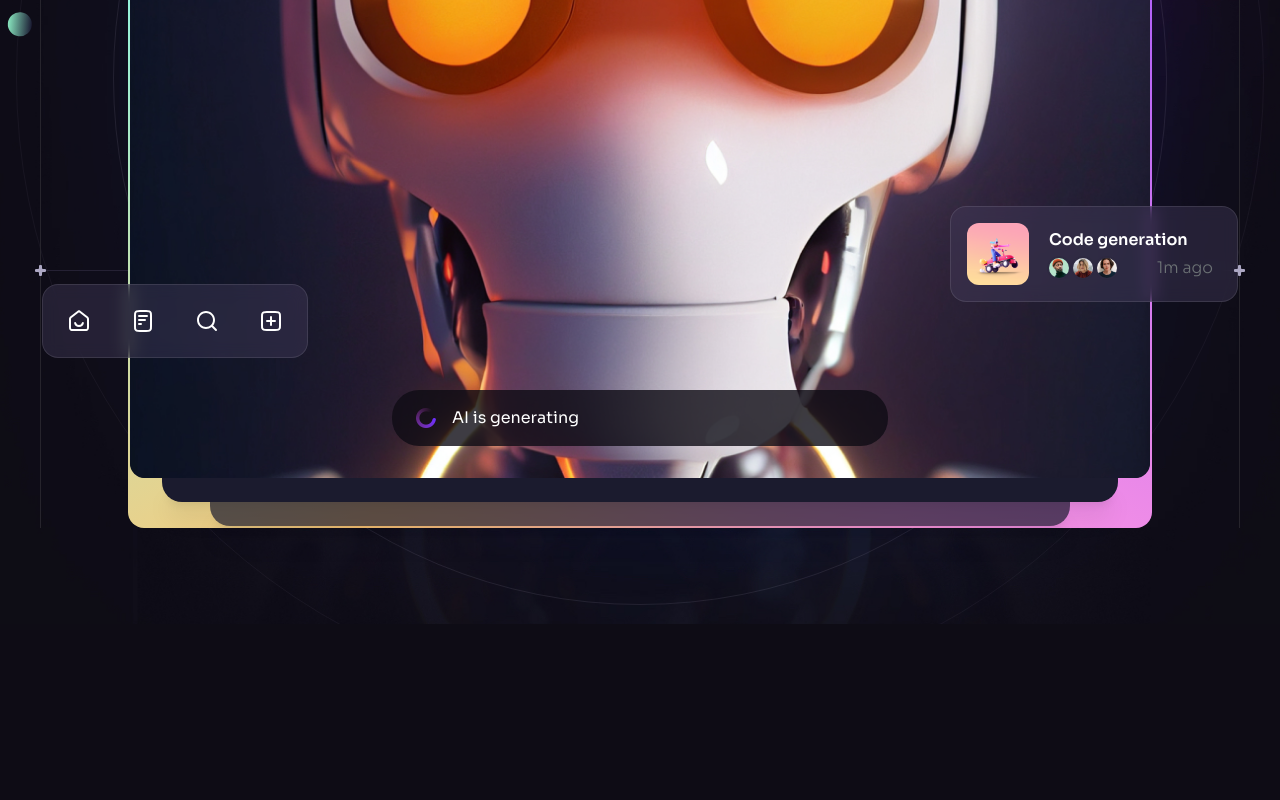
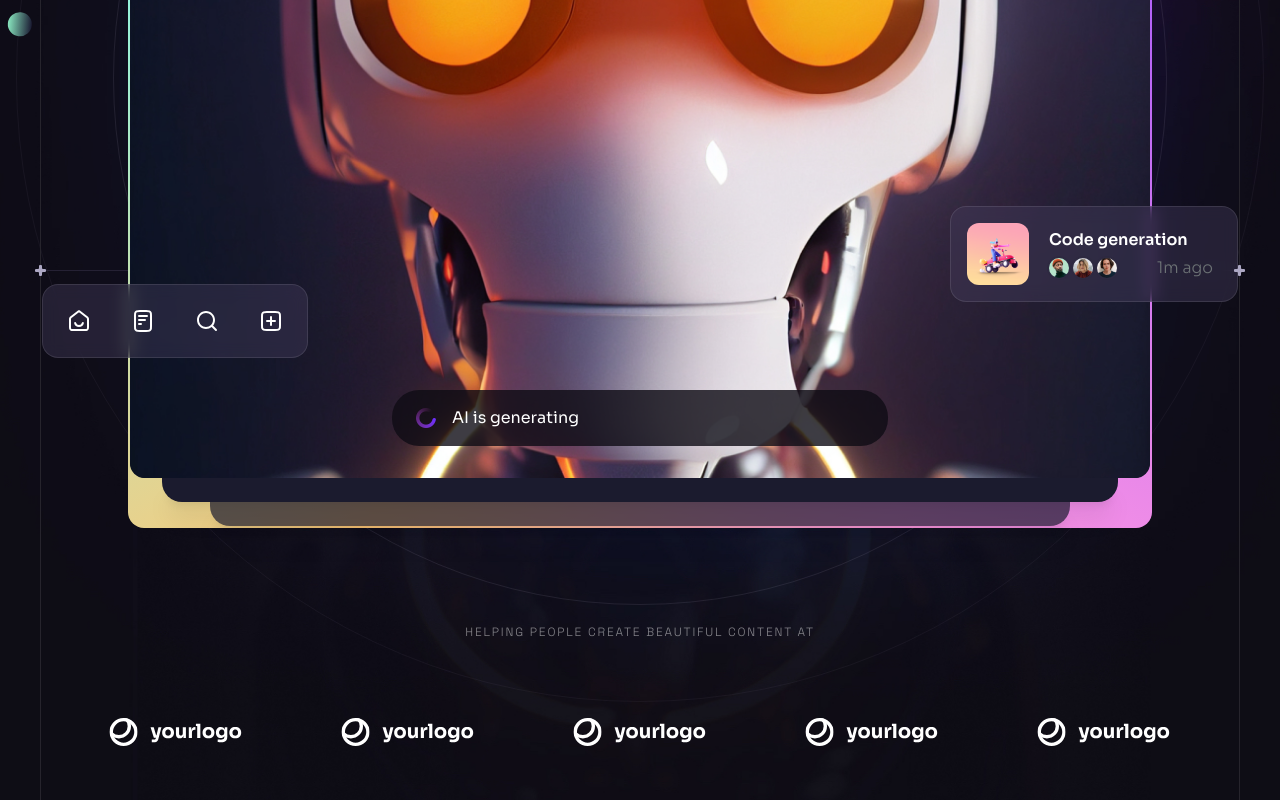
Before and after one commit to GenadiKozarev/react-tailwind-vite-ai-frequency-website, a React (Vite) app: page / in a window 1280 px wide. Shown: the part 614-1414 px from the top of the page. Before the commit the page ends 1238 px from the top, so only its background shows below. Built offline with nearby package versions, Linux system fonts and the light colour scheme.

Commit message:
add partner logos mock

```diff
--- /dev/null
+++ b/src/components/CompanyLogos.jsx
@@ -0,0 +1,20 @@
+import { companyLogos } from "../constants";
+
+const CompanyLogos = ({ className }) => {
+  return (
+    <div className={className}>
+      <h5 className="tagline mb-6 text-center text-n-1/50">
+        Helping people create beautiful content at
+      </h5>
+      <ul className="flex">
+        {companyLogos.map((logo, index) => (
+          <li key={index} className="flex items-center justify-center flex-1 h-[8.5rem]">
+            <img src={logo} width={134} height={28} alt={logo} />
+          </li>
+        ))}
+      </ul>
+    </div>
+  );
+};
+
+export default CompanyLogos;
--- a/src/components/Hero.jsx
+++ b/src/components/Hero.jsx
@@ -7,6 +7,7 @@ import { ScrollParallax } from "react-just-parallax";
 import { useRef } from "react";
 import Generating from "./Generating";
 import Notification from "./Notification";
+import CompanyLogos from "./CompanyLogos";
 
 const Hero = () => {
   const parallaxRef = useRef(null);
@@ -90,6 +91,8 @@ const Hero = () => {
           </div>
           <BackgroundCircles />
         </div>
+
+        <CompanyLogos className="hidden relative z-10 mt-20 lg:block" />
       </div>
 
       <BottomLine />
```
